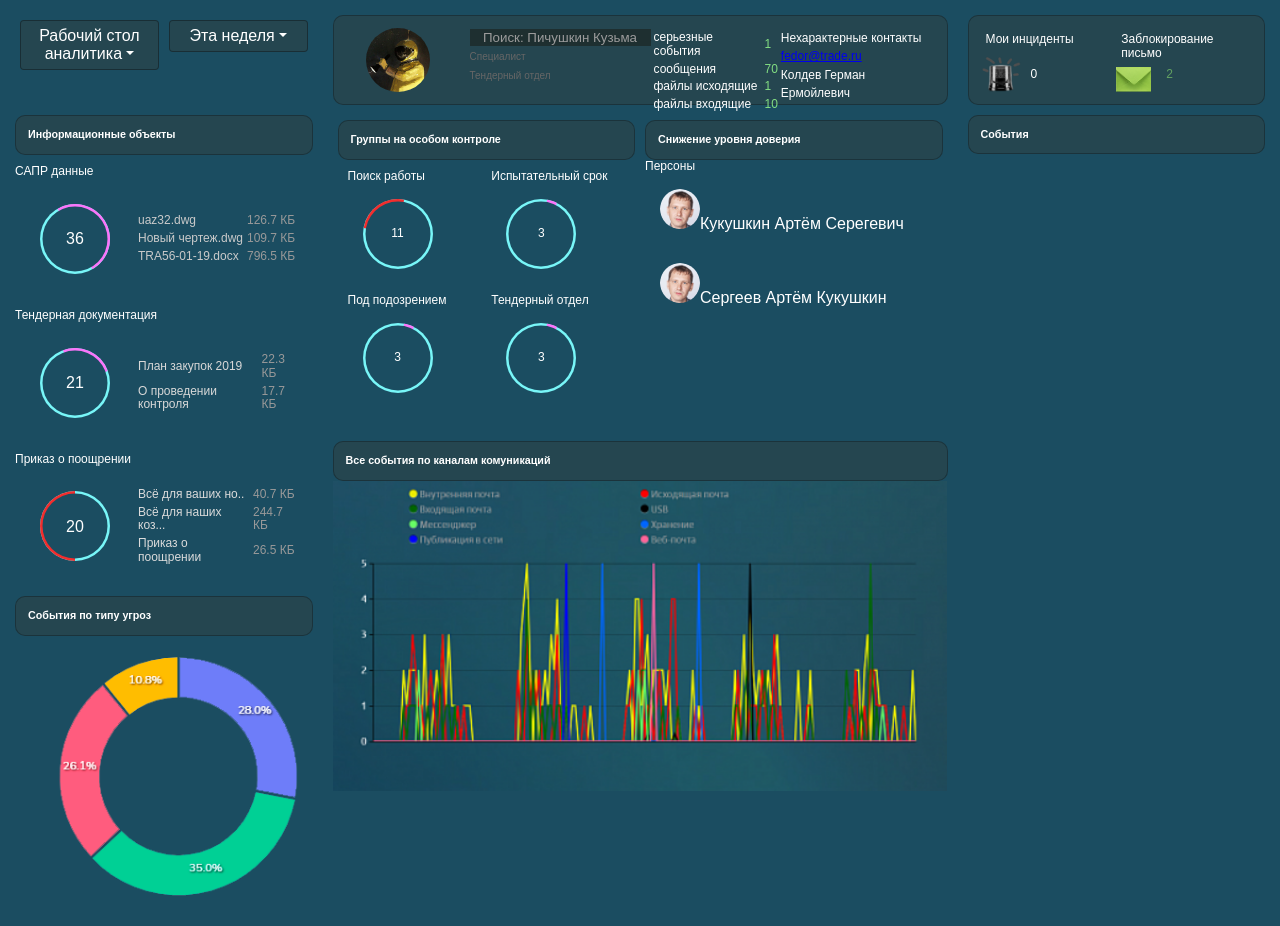
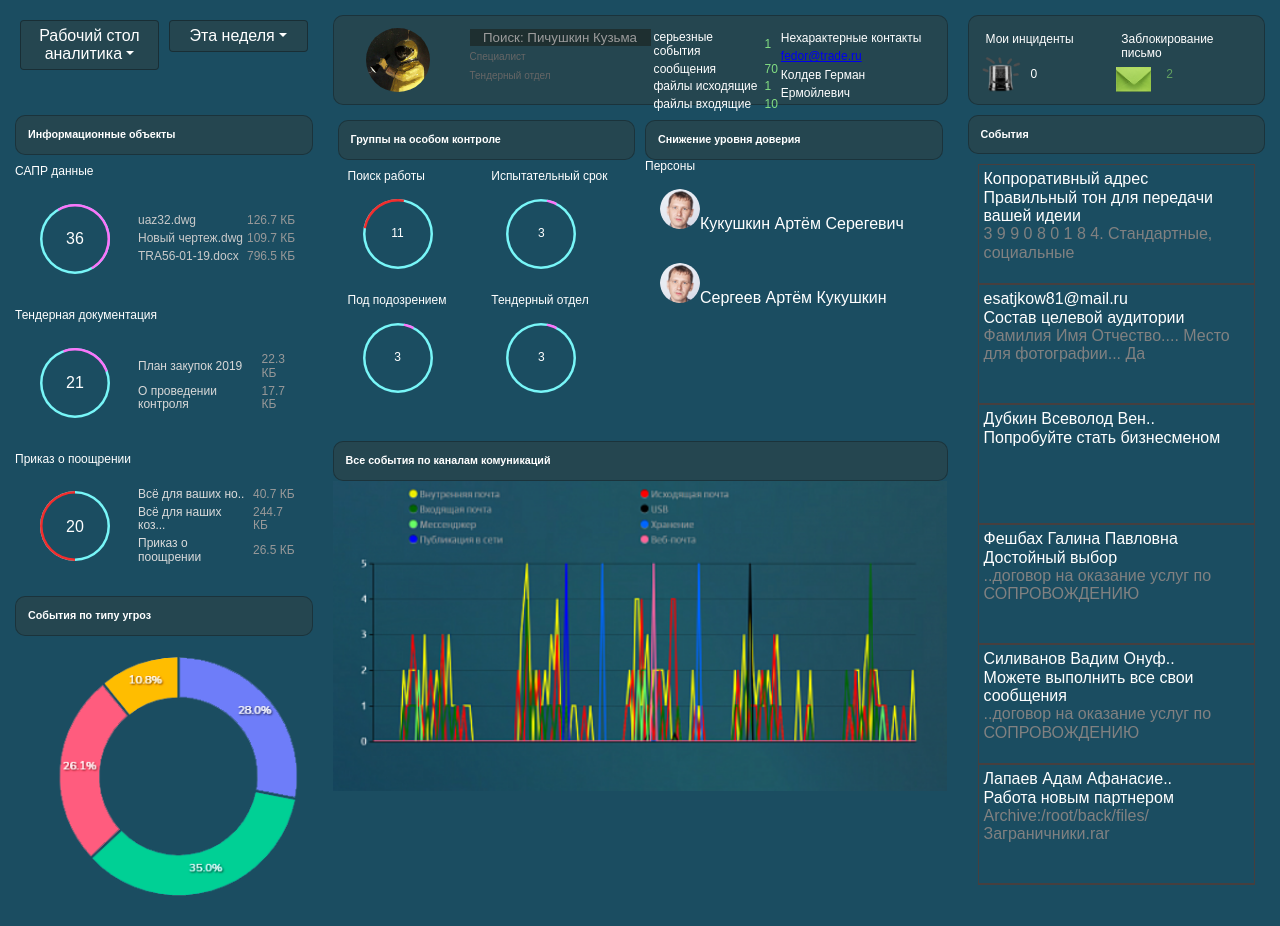
Before and after one commit to s1cret/secretrepository, a plain HTML site: page index.html in a window 1280 px wide. Drawn offline with Linux system fonts and the light colour scheme.

Commit message:
events(добавил события)

```diff
--- a/css/style.css
+++ b/css/style.css
@@ -13,6 +13,12 @@ body{
 div{
     /*border:2px rgb(73, 116, 117) solid;*/
     padding: 5px;
+}
+p{
+    vertical-align: text-bottom;
+}
+.p-pod{
+color: rgb(129, 129, 129);
 }
 .head-div div{
     padding: 0;
@@ -142,6 +148,13 @@ table{
 .item1 {background-color: rgb(27, 77, 97); flex-shrink: 0; height: 100px;}
 .item2 {background-color: rgb(27, 77, 97) !important; }
 .item3 {background-color: rgb(27, 77, 97) !important; }
+
+.event{
+    border: 1px rgb(70, 63, 63) solid;
+    height: 120px;
+    text-align: left;
+}
+
 
 .btn{
     display: inline-block;
--- a/index.html
+++ b/index.html
@@ -215,7 +215,43 @@
                         <h6>События</h6>
                     </div>
                     <div class="scroll">
-                        <div style="height: 200vh;"></div>
+                        <div style="height: 200vh;">
+                            <div class="event">Копроративный адрес
+                                <p>Правильный тон для  передачи вашей идеии</p>
+                                <p class="p-pod">3 9 9 0 8 0 1 8 4. Стандартные, социальные</p>
+                            </div>
+                            <div class="event">esatjkow81@mail.ru
+                                <p>Состав целевой аудитории</p>
+                                <p class="p-pod">Фамилия Имя Отчество.... Место для фотографии... Да</p>
+                            </div>
+                            <div class="event">Дубкин Всеволод Вен..
+                                <p>Попробуйте стать бизнесменом</p>
+                            </div>
+                            <div class="event">Фешбах Галина Павловна
+                                <p>Достойный выбор</p>
+                                <p class="p-pod">..договор на оказание услуг по СОПРОВОЖДЕНИЮ</p>
+                            </div>
+                            <div class="event">Силиванов Вадим Онуф..
+                                <p>Можете выполнить все свои сообщения</p>
+                                <p class="p-pod">..договор на оказание услуг по СОПРОВОЖДЕНИЮ</p>
+                            </div>
+                            <div class="event">Лапаев Адам Афанасие..
+                                <p>Работа новым партнером</p>
+                                <p class="p-pod">Archive:/root/back/files/Заграничники.rar</p>
+                            </div>
+                            <div class="event">Калинкин Илья Генадь..
+                                <p>Движение по карьерной лестнице</p>
+                                <p class="p-pod">8800553535 лучше позвонить чем у кого-то занимать</p>
+                            </div>
+                            <div class="event">Жериновский Владимир
+                                <p>Как получить деньги, прочитав книгу</p>
+                                <p class="p-pod">8800553535 лучше позвонить чем у кого-то занимать</p>
+                            </div>
+                            <div class="event">Пупкин В. В.
+                                <p>Научу упралять расеей</p>
+                                <p class="p-pod">8800553535 лучше позвонить чем у кого-то занимать</p>
+                            </div>
+                        </div>
                     </div>
                 </div>
             </div>
```
